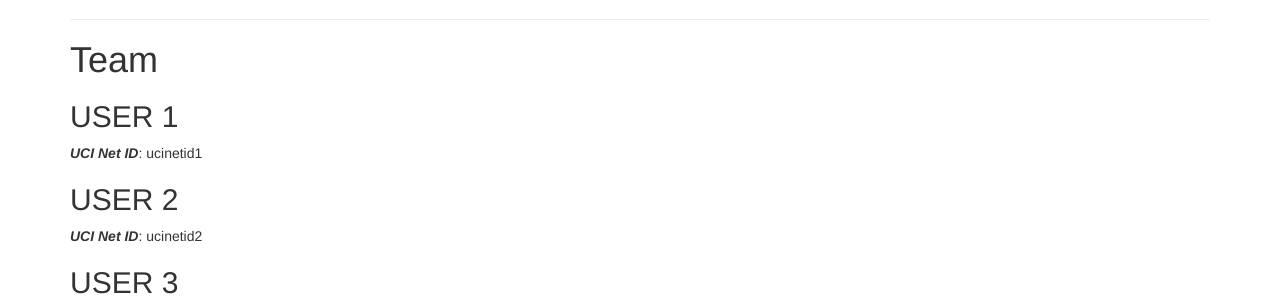
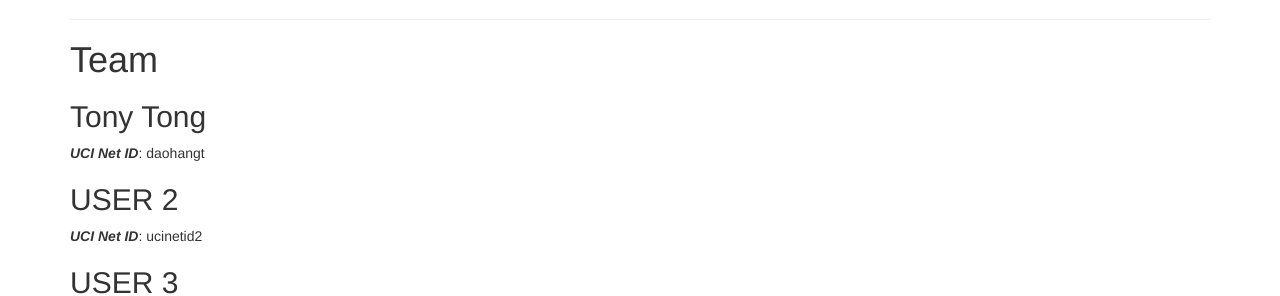
Before and after one commit to TDHTTTT/RM, a Jekyll site: the page built from docs/team.md, in a window 1280 px wide. Shown: the part 133-429 px from the top of the page. Built offline with Jekyll 4.4.1, drawn with Linux system fonts in a browser that asks for light colours.

Commit message:
add Tony in team

```diff
--- a/docs/team.md
+++ b/docs/team.md
@@ -6,8 +6,8 @@
 # {{ page.title }}
 
 
-## USER 1
-***UCI Net ID***: ucinetid1
+## Tony Tong
+***UCI Net ID***: daohangt
 
 ## USER 2
 ***UCI Net ID***: ucinetid2
```
